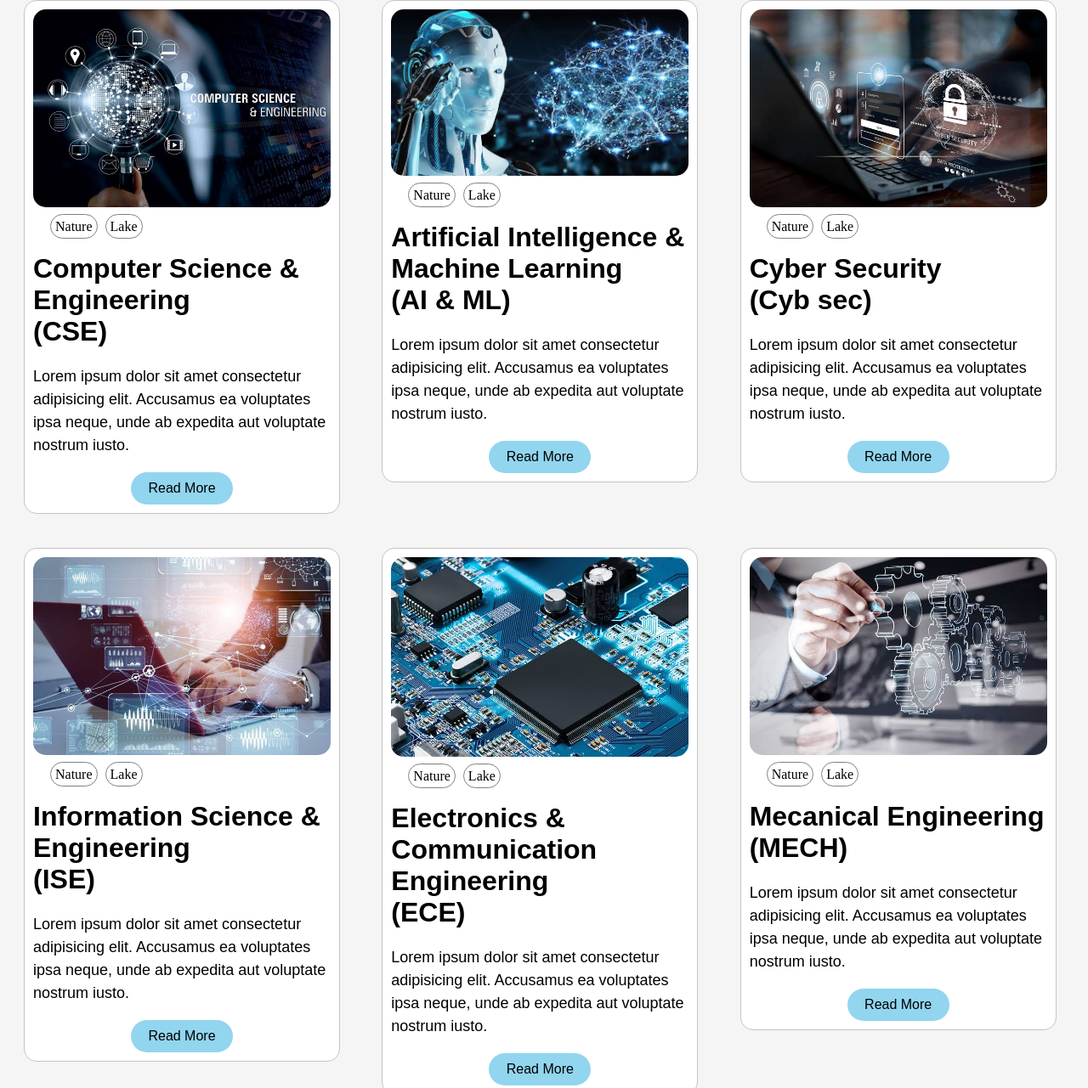
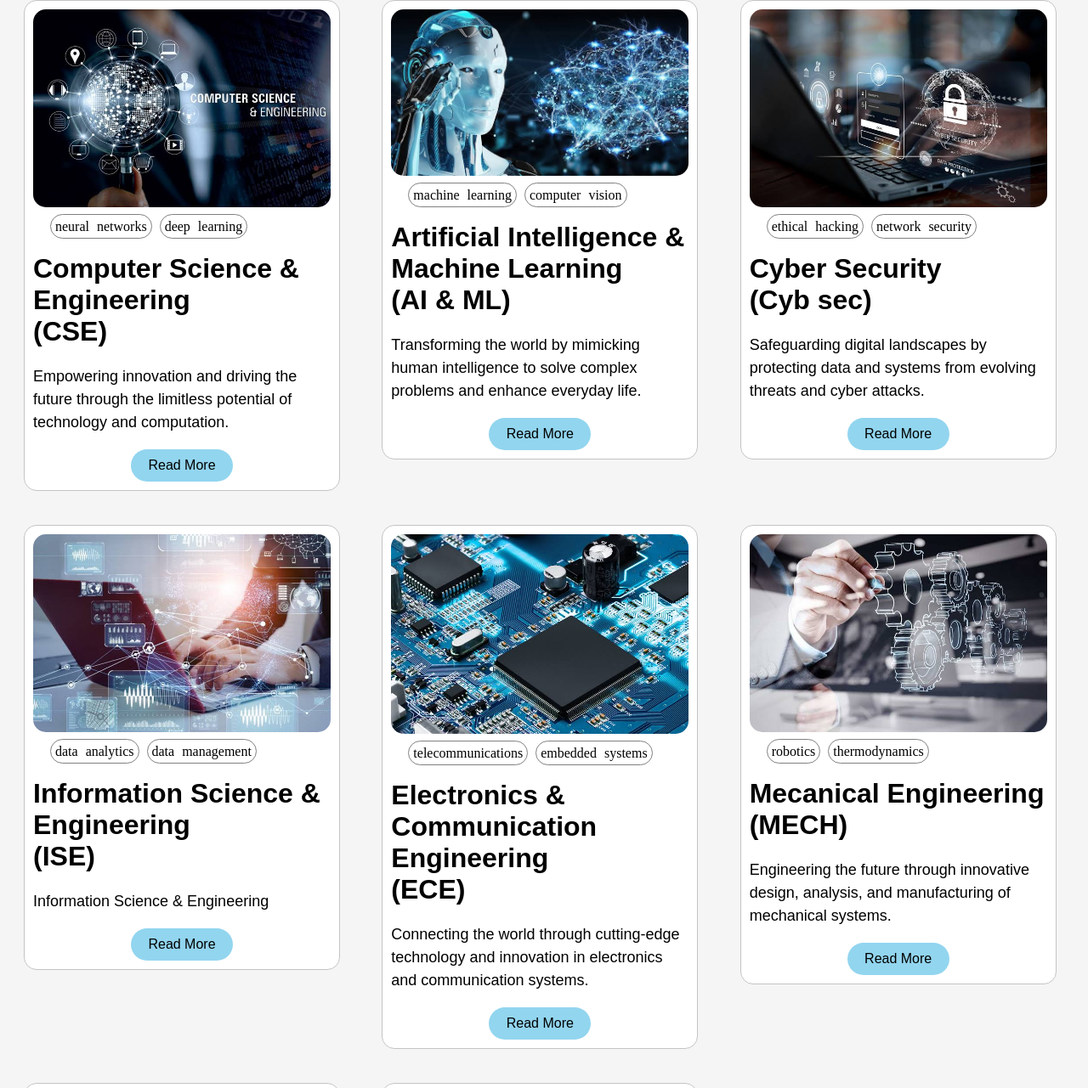
Before and after one commit to vishwajeeta/SAMBHRAM-Academy-Website, a plain HTML site: page course.html in a window 1280 px wide. Shown: the part 210-1491 px from the top of the page at 85% size. Drawn offline with Linux system fonts and the light colour scheme.

Commit message:
content updated

```diff
--- a/course.html
+++ b/course.html
@@ -201,13 +201,14 @@
           alt="no photo found"
         />
         <div class="list">
-          <span>Nature</span>
-          <span>Lake</span>
+          <span>neural networks</span>
+          <span>deep learning</span>
+
         </div>
         <div class="content">
           <h1>Computer Science & Engineering <br> (CSE)</h1>
           <p>
-            Lorem ipsum dolor sit amet consectetur adipisicing elit. Accusamus ea voluptates ipsa neque, unde ab expedita aut voluptate nostrum iusto.
+            Empowering innovation and driving the future through the limitless potential of technology and computation.
           </p>
           <div class="content1">
             <div class="center"><a href="https://sambhramit.com/computer-science-engineering/" target="_blank" style="display:contents;"> Read More</a></div>
@@ -223,13 +224,13 @@
           alt="no photo found"
         />
         <div class="list">
-          <span>Nature</span>
-          <span>Lake</span>
+          <span>machine learning</span>
+          <span>computer vision</span>
         </div>
         <div class="content">
           <h1>Artificial Intelligence & Machine Learning <br>(AI & ML)</h1>
           <p>
-            Lorem ipsum dolor sit amet consectetur adipisicing elit. Accusamus ea voluptates ipsa neque, unde ab expedita aut voluptate nostrum iusto.
+            Transforming the world by mimicking human intelligence to solve complex problems and enhance everyday life.
           </p>
           <div class="content1">
             <div class="center"><a href="https://sambhramit.com/artificial-intelligence-and-machine-learning/" target="_blank" style="display:contents;"> Read More</a></div>
@@ -245,13 +246,14 @@
           alt="no photo found"
         />
         <div class="list">
-          <span>Nature</span>
-          <span>Lake</span>
+          <span>ethical hacking</span>
+          <span>network security</span>
+
         </div>
         <div class="content">
           <h1>Cyber Security <br>(Cyb sec)</h1>
           <p>
-            Lorem ipsum dolor sit amet consectetur adipisicing elit. Accusamus ea voluptates ipsa neque, unde ab expedita aut voluptate nostrum iusto.
+            Safeguarding digital landscapes by protecting data and systems from evolving threats and cyber attacks.
           </p>
           <div class="content1">
             <div class="center"><a href="https://sambhramit.com/computer-science-engineering-cyber-security/" target="_blank" style="display:contents;"> Read More</a></div>
@@ -267,13 +269,14 @@
           alt="no photo found"
         />
         <div class="list">
-          <span>Nature</span>
-          <span>Lake</span>
+          <span>data analytics</span>
+
+          <span> data management</span>
         </div>
         <div class="content">
           <h1>Information Science & Engineering <br>(ISE)</h1>
           <p>
-            Lorem ipsum dolor sit amet consectetur adipisicing elit. Accusamus ea voluptates ipsa neque, unde ab expedita aut voluptate nostrum iusto.
+            Information Science & Engineering
           </p>
           <div class="content1">
             <div class="center"><a href="https://sambhramit.com/information-science-engineering/" target="_blank" style="display:contents;"> Read More</a></div>
@@ -289,13 +292,14 @@
           alt="no photo found"
         />
         <div class="list">
-          <span>Nature</span>
-          <span>Lake</span>
+          <span>telecommunications</span>
+
+          <span>embedded systems</span>
         </div>
         <div class="content">
           <h1>Electronics & Communication Engineering <br>(ECE)</h1>
           <p>
-            Lorem ipsum dolor sit amet consectetur adipisicing elit. Accusamus ea voluptates ipsa neque, unde ab expedita aut voluptate nostrum iusto.
+            Connecting the world through cutting-edge technology and innovation in electronics and communication systems.
           </p>
           <div class="content1">
             <div class="center"><a href="https://sambhramit.com/electronics-communication-engineering/" target="_blank" style="display:contents;"> Read More</a></div>
@@ -311,13 +315,13 @@
           alt="no photo found"
         />
         <div class="list">
-          <span>Nature</span>
-          <span>Lake</span>
+          <span>robotics</span>
+          <span>thermodynamics</span>
         </div>
         <div class="content">
           <h1>Mecanical Engineering <br>(MECH)</h1>
           <p>
-            Lorem ipsum dolor sit amet consectetur adipisicing elit. Accusamus ea voluptates ipsa neque, unde ab expedita aut voluptate nostrum iusto.
+            Engineering the future through innovative design, analysis, and manufacturing of mechanical systems.
           </p>
           <div class="content1">
             <div class="center"><a href="https://sambhramit.com/computer-science-engineering/" target="_blank" style="display:contents;"> Read More</a></div>
@@ -332,13 +336,13 @@
           alt="no photo found"
         />
         <div class="list">
-          <span>Nature</span>
-          <span>Lake</span>
+          <span>structural engineering</span>
+          <span>transportation systems</span>
         </div>
         <div class="content">
           <h1>Civil Engineering <br>(CIV)</h1>
           <p>
-            Lorem ipsum dolor sit amet consectetur adipisicing elit. Accusamus ea voluptates ipsa neque, unde ab expedita aut voluptate nostrum iusto.
+            Building sustainable infrastructure that shapes communities and improves quality of life worldwide.
           </p>
           <div class="content1">
             <div class="center"><a href="https://sambhramit.com/computer-science-engineering/" target="_blank" style="display:contents;"> Read More</a></div>
@@ -354,13 +358,13 @@
           alt="no photo found"
         />
         <div class="list">
-          <span>Nature</span>
-          <span>Lake</span>
+          <span> finance</span>
+          <span>marketing</span>
         </div>
         <div class="content">
           <h1>Master of Business Administration  <br>(MBA)</h1>
           <p>
-            Lorem ipsum dolor sit amet consectetur adipisicing elit. Accusamus ea voluptates ipsa neque, unde ab expedita aut voluptate nostrum iusto.
+            Developing strategic leaders who drive organizational success through innovative management and global perspective.
           </p>
           <div class="content1">
             <div class="center"><a href="https://sambhramit.com/computer-science-engineering/" target="_blank" style="display:contents;"> Read More</a></div>
```
